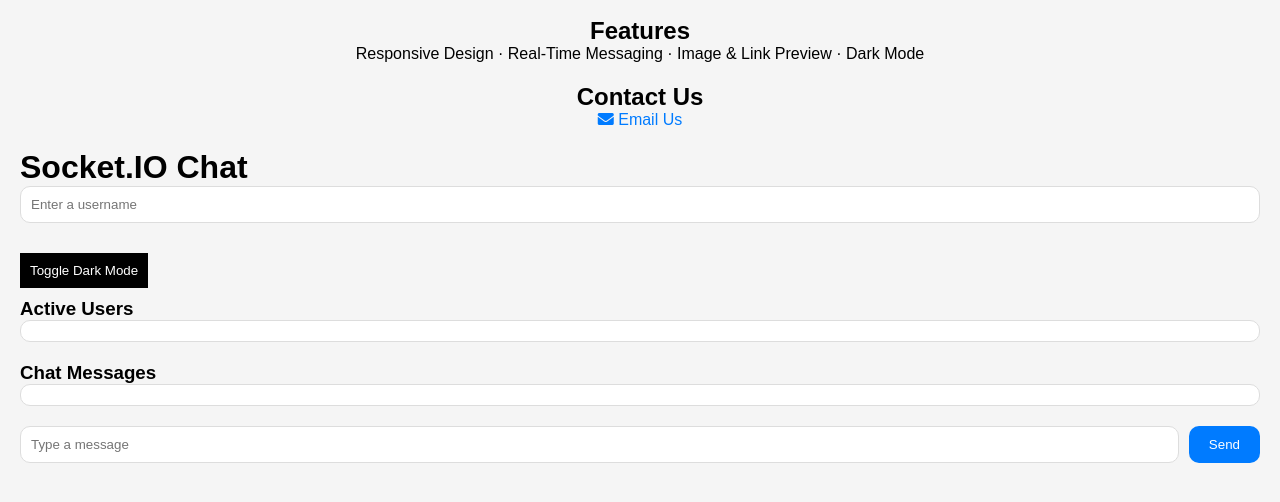
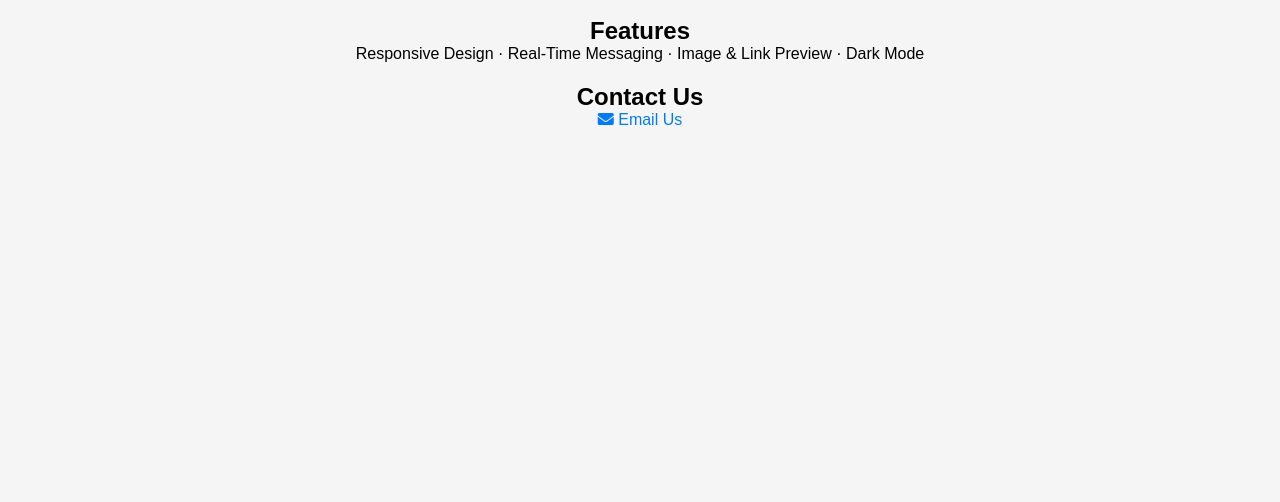
Before and after one commit to Gee2424/Real-TimeChat-Application, a website: page public/index.html in a window 1280 px wide. Shown: the part 242-744 px from the top of the page. Drawn offline with nearby package versions, Linux system fonts and the light colour scheme; no server answers.

Commit message:
Update index.html

```diff
--- a/public/index.html
+++ b/public/index.html
@@ -138,6 +138,7 @@
     </style>
   </head>
   <body>
+
         <div class="header">
             <h1><i class="fas fa-comments"></i> Socket.IO Chat</h1>
             <p>Real-time chat made easy</p>
@@ -164,17 +165,6 @@
                 <p><a href="mailto:contact@example.com"><i class="fas fa-envelope"></i> Email Us</a></p>
             </div>
         </div>
-    <h1>Socket.IO Chat</h1>
-    <input id="username" type="text" placeholder="Enter a username" />
-    <button id="dark-mode-button">Toggle Dark Mode</button> <!-- Dark mode button -->
-    <h3>Active Users</h3>
-    <ul id="userList"></ul>
-    <h3>Chat Messages</h3>
-    <ul id="messages"></ul>
-    <form action="">
-      <input id="m" autocomplete="off" placeholder="Type a message" />
-      <button>Send</button>
-    </form>
     <script src="/socket.io/socket.io.js"></script>
     <script src="/chat.js"></script>
   </body>
```
